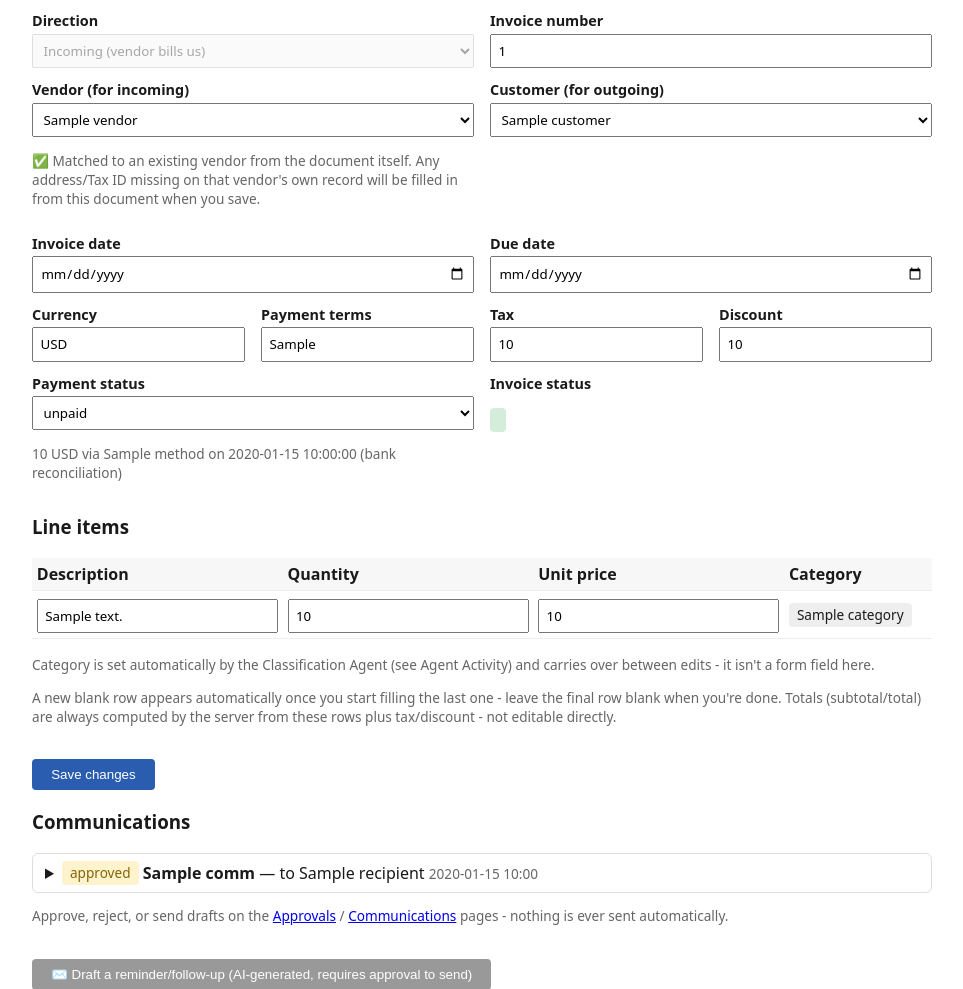
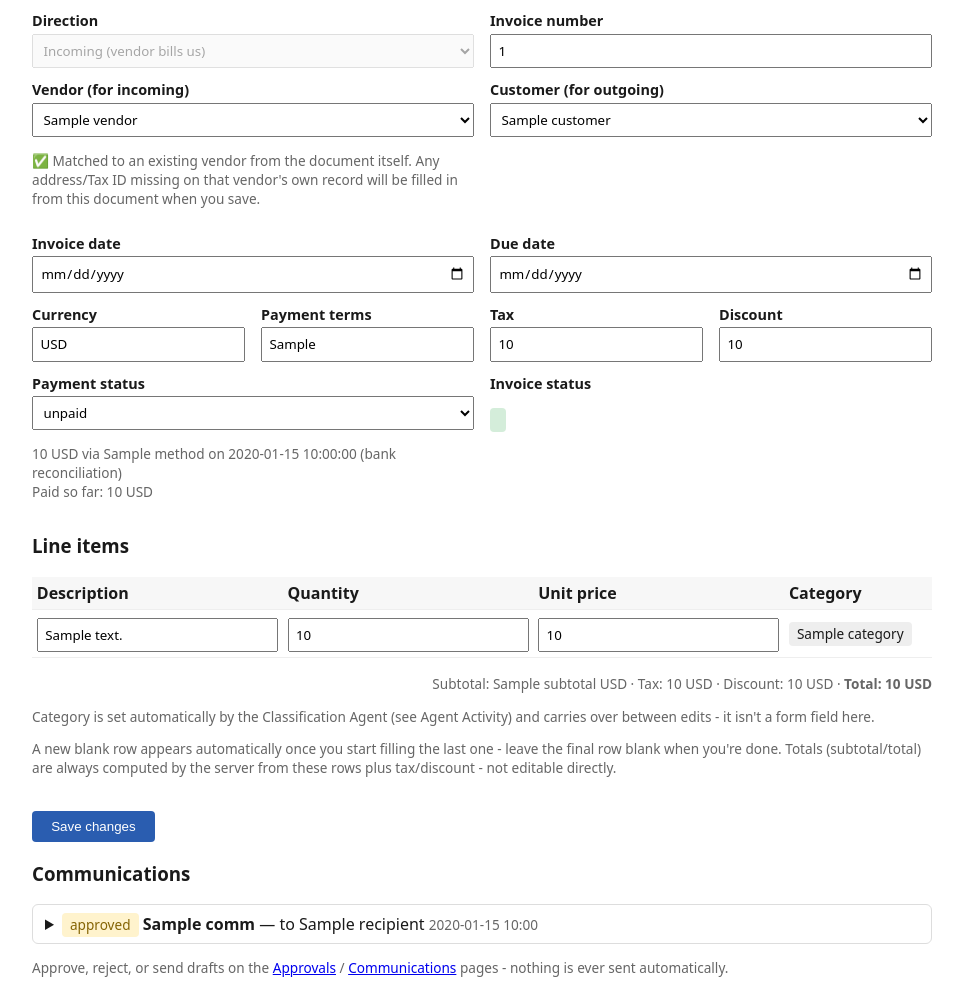
Before and after one commit to chandanreddy04/invoiceiq, a Python web app: template app/templates/invoice_form.html in a window 1280 px wide; the page is wider, and only the part inside the window is pictured. Shown: the part 350-1339 px from the top of that part, without its empty margins (158-1121 px from the left). Run offline with Jinja, Linux system fonts and the light colour scheme; the template is opened without the code that fills it: most values are stand-ins (such as "Sample title", 1, 10 or a date in 2020).

Commit message:
Show balance due and the invoice's total/subtotal/tax/discount breakdown
Two more gaps on the same invoice page: the payment amount now showed
next to Payment status, but there was no "how much is still owed"
figure right there - a bookkeeper had to do total minus paid in their
head. And the invoice's actual total was never displayed anywhere on
the edit page at all; only a caption saying it's "computed server-side,
not editable directly," with no visible number.

Balance due reuses credit_note_service.remaining_creditable() as-is -
it already correctly nets out both prior credit notes and payments, so
this is the same single definition of "what's actually still owed"
already driving the credit note form's own amount cap, not a second
one that could drift from it.

Co-Authored-By: Claude Sonnet 5 <noreply@anthropic.com>

```diff
--- a/app/templates/invoice_form.html
+++ b/app/templates/invoice_form.html
@@ -178,6 +178,10 @@ function streamRiskExplanation(invoiceId) {
                 {% for p in invoice.payments %}
                 {{ p.amount }} {{ invoice.currency }} via {{ p.method }} on {{ p.paid_date }}{% if p.bank_transaction_id %} (bank reconciliation){% endif %}{% if not loop.last %}<br>{% endif %}
                 {% endfor %}
+                <br>Paid so far: {{ paid_total }} {{ invoice.currency }}
+                {% if remaining_creditable is not none and remaining_creditable > 0 %}
+                · Balance due: {{ remaining_creditable }} {{ invoice.currency }}
+                {% endif %}
             </p>
             {% endif %}
         </div>
@@ -205,6 +209,14 @@ function streamRiskExplanation(invoiceId) {
         </tr>
         {% endfor %}
     </table>
+    {% if invoice %}
+    <p class="confidence" style="text-align:right;">
+        Subtotal: {{ invoice.subtotal }} {{ invoice.currency }}
+        · Tax: {{ invoice.tax }} {{ invoice.currency }}
+        · Discount: {{ invoice.discount }} {{ invoice.currency }}
+        · <strong>Total: {{ invoice.total }} {{ invoice.currency }}</strong>
+    </p>
+    {% endif %}
     <script>
         (function () {
             const table = document.getElementById("items-table");
--- a/app/web/routes.py
+++ b/app/web/routes.py
@@ -575,13 +575,14 @@ def web_view_invoice(invoice_id: int, request: Request, db: Session = Depends(ge
     )
     credit_notes = credit_note_service.get_credit_notes_for_invoice(db, invoice_id) if invoice else []
     remaining_creditable = credit_note_service.remaining_creditable(db, invoice) if invoice else None
+    paid_total = credit_note_service.total_paid(db, invoice_id) if invoice else None
     return templates.TemplateResponse(
         "invoice_form.html",
         {
             "request": request, "invoice": invoice, "vendors": vendors, "customers": customers,
             "values": {}, "line_items": None, "extraction": None,
             "form_action": f"/web/invoices/{invoice_id}", "fraud_flag": fraud_flag, "comms": comms,
-            "credit_notes": credit_notes, "remaining_creditable": remaining_creditable,
+            "credit_notes": credit_notes, "remaining_creditable": remaining_creditable, "paid_total": paid_total,
             "current_user": current_user,
         },
     )
```
